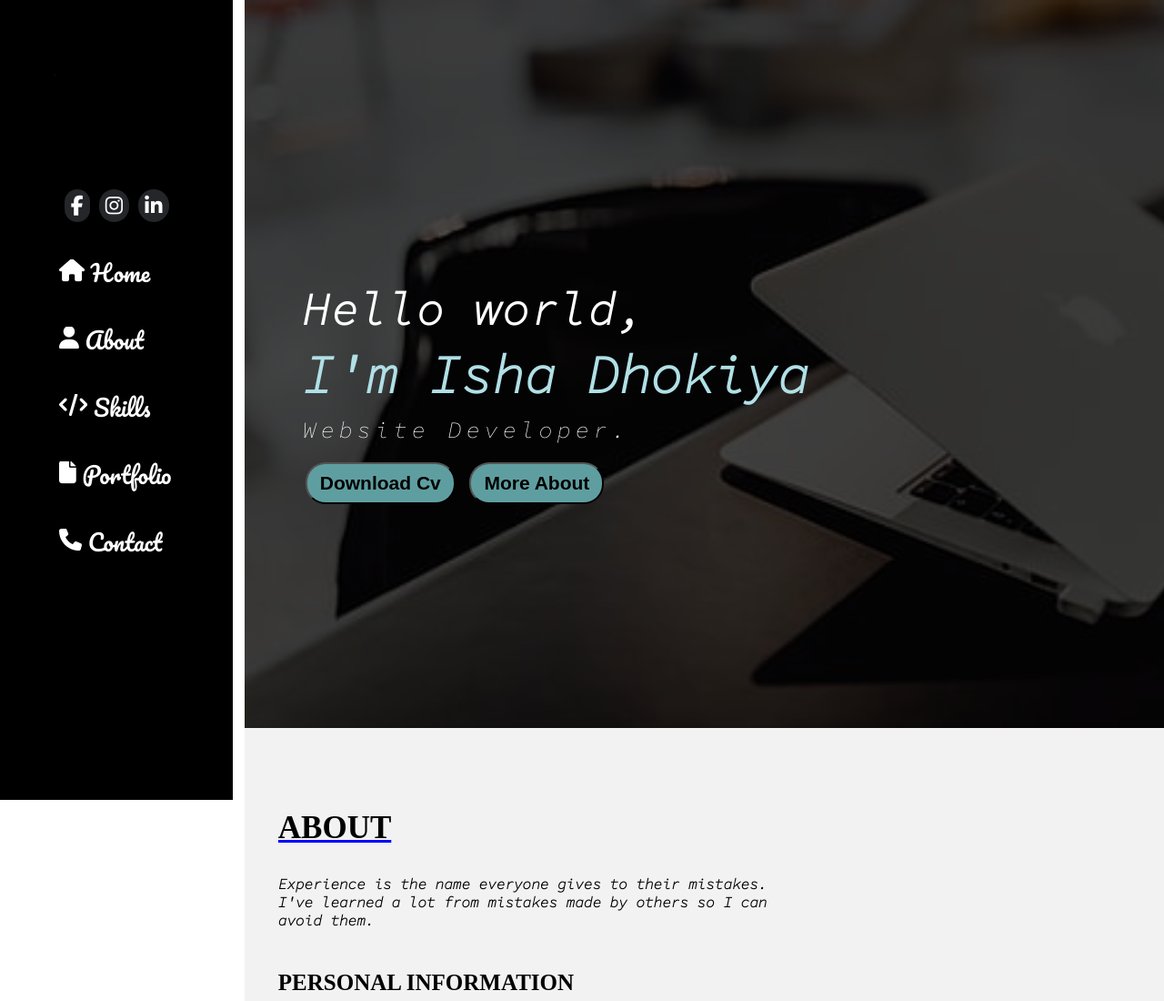
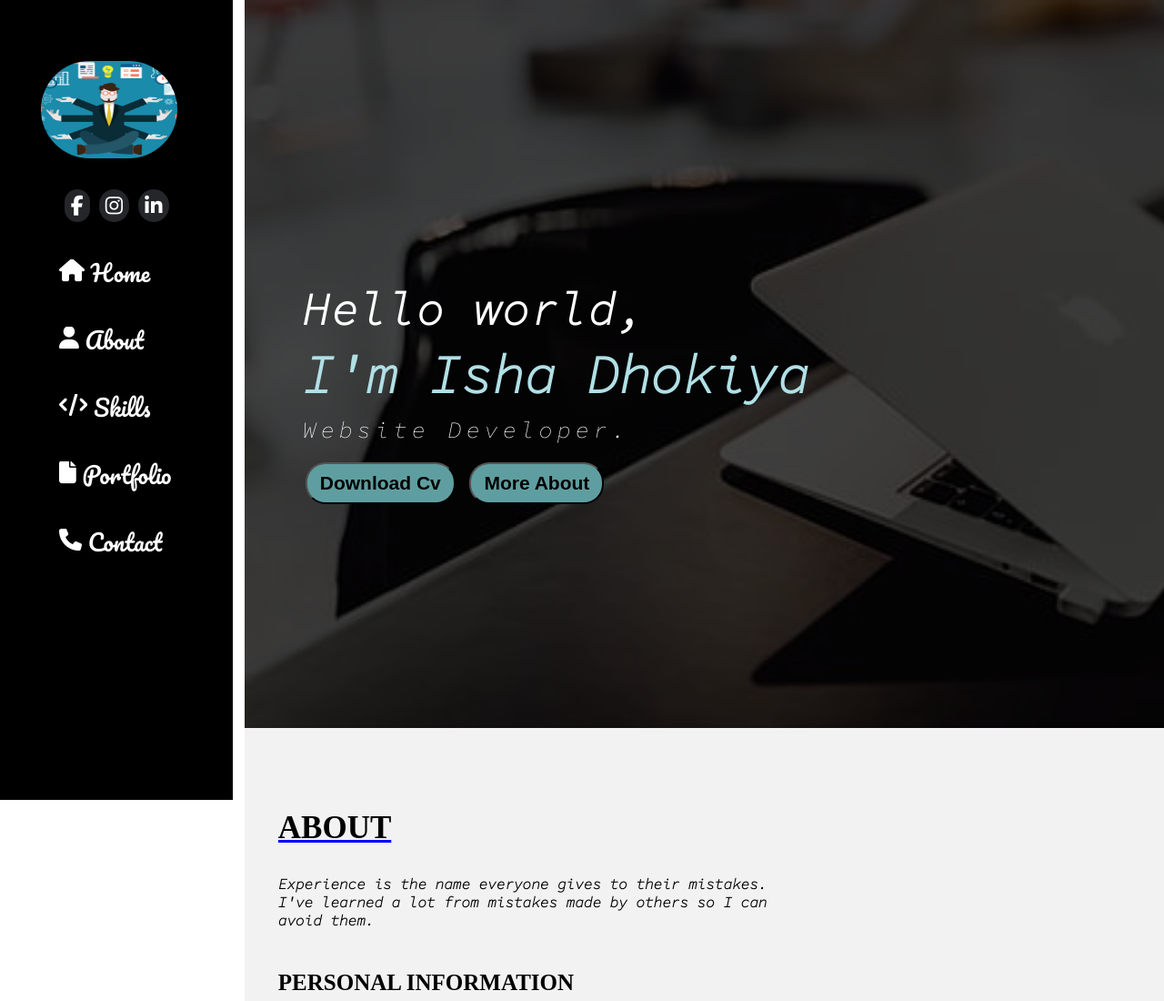
Before and after one commit to ISHA-DHOKIYA/ISHA_DHOKIYA_WEBSITE_, a plain HTML site: page index.html in a window 1280 px wide. Shown: the top 1100 px of the page at 91% size. Drawn offline with nearby package versions, Linux system fonts and the light colour scheme.

Commit message:
Update index.html

```diff
--- a/index.html
+++ b/index.html
@@ -17,7 +17,7 @@
             <!--navbar starts-->
             <section class="navbar sticky" id="navbar">
 
-                    <img src="img\project_img1.1.jpg" alt="profile" class="profile-img">
+                    <img src="project_img1.1.jpg" alt="profile" class="profile-img">
                 <div class="social-links">
                     <a href="https://www.facebook.com"><i class="fa-brands fa-facebook-f"></i></a>
                     <a href="https://www.instagram.com"><i class="fa-brands fa-instagram"></i></a>
```
